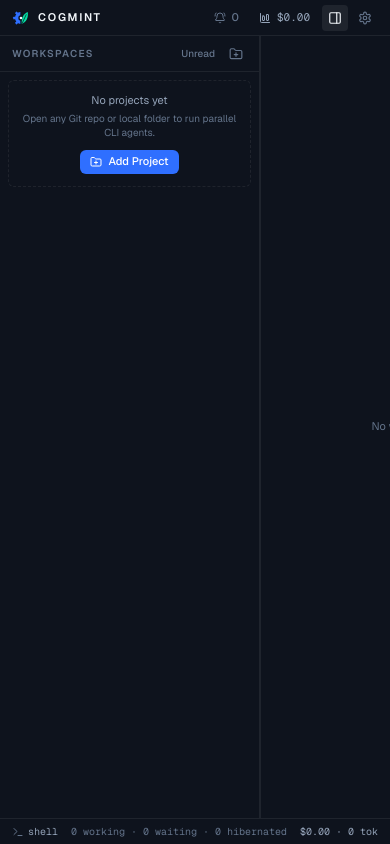
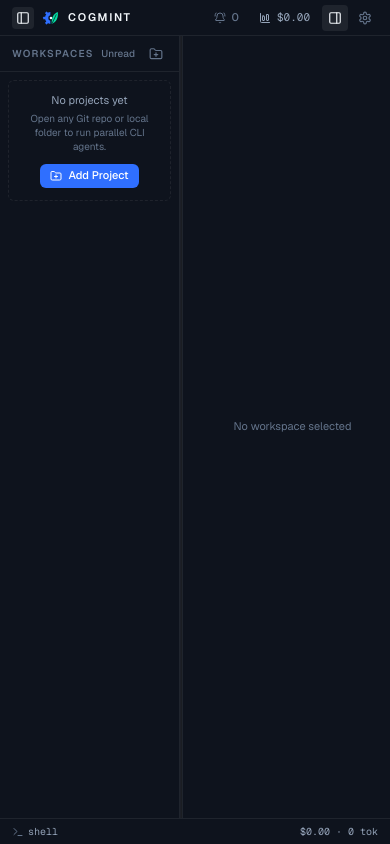
Before and after one commit to ThanhNguyxnOrg/cogmint, a React (Vite) app: page / in a window 390 px wide. Built offline with nearby package versions, Linux system fonts and the light colour scheme.

Commit message:
feat(layout): draggable resize handles for sidebars and split panes, collapsible left rail, and viewport-adaptive responsive layout

```diff
--- a/src/App.tsx
+++ b/src/App.tsx
@@ -16,7 +16,7 @@ export default function App() {
 
   return (
     <AppShell
-      rightDrawer={<ChangesDrawer workspace={activeWorkspace} />}
+      rightDrawer={({ width }) => <ChangesDrawer workspace={activeWorkspace} width={width} />}
       usageView={({ summary, onReload, onBack }) => (
         <Suspense
           fallback={
--- a/src/components/layout/AppShell.tsx
+++ b/src/components/layout/AppShell.tsx
@@ -2,13 +2,18 @@ import { useCallback, useEffect, useState, type ReactNode } from 'react'
 import {
   BellRing,
   ChartColumnBig,
+  PanelLeft,
   PanelRight,
   Search,
   Settings,
   ShieldAlert,
 } from 'lucide-react'
 import { useWorkspaceStore } from '../../stores/useWorkspaceStore'
-import { useSettingsStore } from '../../stores/useSettingsStore'
+import {
+  DEFAULT_LEFT_RAIL_WIDTH,
+  DEFAULT_RIGHT_DRAWER_WIDTH,
+  useSettingsStore,
+} from '../../stores/useSettingsStore'
 import type { HarnessSpec } from '../../types/ipc'
 import type { SplitDirection } from '../../types/workspace'
 import type { UsageSummary } from '../../types/usage'
@@ -30,6 +35,7 @@ import {
 import type { SettingsTabId } from '../settings/SettingsModal'
 import { isModKey } from '../../lib/keybindings'
 import { Kbd, LogoMark } from '../ui/Primitives'
+import { ResizeHandle } from '../ui/ResizeHandle'
 import { AttentionRail } from '../rail/AttentionRail'
 import { SplitStage } from '../stage/SplitStage'
 import { LaunchHarnessModal } from '../stage/LaunchHarnessModal'
@@ -37,7 +43,7 @@ import { StatusBar } from './StatusBar'
 import { CommandPalette, type PaletteCommand } from './CommandPalette'
 
 interface AppShellProps {
-  rightDrawer?: ReactNode
+  rightDrawer?: (props: { width: number }) => ReactNode
   usageView?: (props: { summary: UsageSummary | null; onReload: () => void; onBack: () => void }) => ReactNode
   settingsModal?: (props: {
     open: boolean
@@ -75,9 +81,17 @@ export function AppShell({
 
   const setAvailableShells = useSettingsStore((s) => s.setAvailableShells)
   const setWslDistros = useSettingsStore((s) => s.setWslDistros)
+  const leftRailWidth = useSettingsStore((s) => s.leftRailWidth)
+  const rightDrawerWidth = useSettingsStore((s) => s.rightDrawerWidth)
+  const setLeftRailWidth = useSettingsStore((s) => s.setLeftRailWidth)
+  const setRightDrawerWidth = useSettingsStore((s) => s.setRightDrawerWidth)
 
   const [view, setView] = useState<'workspace' | 'usage'>('workspace')
+  const [leftRailOpen, setLeftRailOpen] = useState(true)
   const [drawerOpen, setDrawerOpen] = useState(true)
+  const [viewportWidth, setViewportWidth] = useState(() =>
+    typeof window !== 'undefined' ? window.innerWidth : 1440,
+  )
   const [paletteOpen, setPaletteOpen] = useState(false)
   const [settingsOpen, setSettingsOpen] = useState(false)
   const [settingsTab, setSettingsTab] = useState<SettingsTabId>('auth')
@@ -167,6 +181,13 @@ export function AppShell({
     }
   }, [view, reloadUsage])
 
+  // Track window resize so sidebars adapt cleanly to any screen ratio / split-screen width
+  useEffect(() => {
+    const onResize = () => setViewportWidth(window.innerWidth)
+    window.addEventListener('resize', onResize)
+    return () => window.removeEventListener('resize', onResize)
+  }, [])
+
   // 3-OS global keyboard shortcuts (capture phase so xterm focus does not swallow app shortcuts)
   useEffect(() => {
     const onKeyDown = (e: KeyboardEvent) => {
@@ -191,6 +212,9 @@ export function AppShell({
       } else if (e.shiftKey && key === 'b') {
         e.preventDefault()
         setDrawerOpen((v) => !v)
+      } else if (!e.shiftKey && key === 'b') {
+        e.preventDefault()
+        setLeftRailOpen((v) => !v)
       } else if (e.shiftKey && key === 'u') {
         e.preventDefault()
         setView((v) => (v === 'usage' ? 'workspace' : 'usage'))
@@ -341,6 +365,14 @@ export function AppShell({
     })),
   ]
 
+  // Dynamically clamp sidebar widths so center terminal always retains usable space at any aspect ratio
+  const maxLeftForViewport = Math.max(180, Math.floor(viewportWidth * 0.34))
+  const effectiveLeftWidth = Math.min(leftRailWidth, maxLeftForViewport)
+  const remainingAfterLeft =
+    viewportWidth - (leftRailOpen ? effectiveLeftWidth : 0) - 320
+  const maxRightForViewport = Math.max(220, Math.min(680, Math.floor(remainingAfterLeft)))
+  const effectiveRightWidth = Math.min(rightDrawerWidth, maxRightForViewport)
+
   return (
     <main
       aria-label="COGMINT Workstation"
@@ -348,7 +380,19 @@ export function AppShell({
     >
       {/* Top Titlebar (36px) */}
       <header className="flex h-9 shrink-0 items-center justify-between gap-2 border-b border-line bg-rail px-3">
-        <div className="flex min-w-0 items-center gap-2.5">
+        <div className="flex min-w-0 items-center gap-2">
+          <button
+            type="button"
+            title="Toggle Workspaces Sidebar (Ctrl+B)"
+            onClick={() => setLeftRailOpen((v) => !v)}
+            className={`rounded p-1 transition-colors cursor-pointer ${
+              leftRailOpen
+                ? 'bg-white/[0.07] text-fg'
+                : 'text-fg-3 hover:bg-white/[0.05] hover:text-fg'
+            }`}
+          >
+            <PanelLeft className="size-3.5" />
+          </button>
           <div className="flex shrink-0 items-center gap-2">
             <LogoMark size={18} />
             <span className="text-[11px] font-semibold tracking-[0.16em] text-fg">COGMINT</span>
@@ -433,13 +477,23 @@ export function AppShell({
 
       {/* Main 3-Column Body */}
       <div className="flex min-h-0 flex-1 overflow-hidden">
+        {leftRailOpen && (
+          <>
             <AttentionRail
-          width={260}
+              width={effectiveLeftWidth}
               onAddProject={() => void handleAddProject()}
               onRemoveProject={(projectId) => void handleRemoveProject(projectId)}
               onCreateWorktree={(projectId) => setWorktreeProjectId(projectId)}
               onLaunchAgent={(workspaceId) => setLaunchContext({ workspaceId })}
             />
+            <ResizeHandle
+              orientation="vertical"
+              ariaLabel="Resize workspaces sidebar"
+              onDragDelta={(delta) => setLeftRailWidth(effectiveLeftWidth + delta)}
+              onReset={() => setLeftRailWidth(DEFAULT_LEFT_RAIL_WIDTH)}
+            />
+          </>
+        )}
 
         <div className={view === 'usage' ? 'hidden' : 'flex min-h-0 min-w-0 flex-1'}>
           <SplitStage
@@ -457,7 +511,17 @@ export function AppShell({
             onBack: () => setView('workspace'),
           })}
 
-        {view === 'workspace' && drawerOpen && rightDrawer}
+        {view === 'workspace' && drawerOpen && rightDrawer && (
+          <>
+            <ResizeHandle
+              orientation="vertical"
+              ariaLabel="Resize Git changes drawer"
+              onDragDelta={(delta) => setRightDrawerWidth(effectiveRightWidth - delta)}
+              onReset={() => setRightDrawerWidth(DEFAULT_RIGHT_DRAWER_WIDTH)}
+            />
+            {rightDrawer({ width: effectiveRightWidth })}
+          </>
+        )}
       </div>
 
       <StatusBar
--- a/src/components/layout/StatusBar.tsx
+++ b/src/components/layout/StatusBar.tsx
@@ -42,7 +42,7 @@ export function StatusBar({ todaySpendUsd, todayTokens, onOpenUsage }: StatusBar
         )}
       </div>
 
-      <div className="flex items-center gap-3 tabular-nums">
+      <div className="hidden items-center gap-3 tabular-nums sm:flex">
         <span>
           {working} working ·{' '}
           <span className={waiting > 0 ? 'text-attn' : ''}>{waiting} waiting</span> · {hibernated}{' '}
@@ -50,7 +50,7 @@ export function StatusBar({ todaySpendUsd, todayTokens, onOpenUsage }: StatusBar
         </span>
       </div>
 
-      <div className="flex items-center gap-3">
+      <div className="flex shrink-0 items-center gap-3">
         <button
           type="button"
           onClick={onOpenUsage}
@@ -58,7 +58,7 @@ export function StatusBar({ todaySpendUsd, todayTokens, onOpenUsage }: StatusBar
         >
           ${todaySpendUsd.toFixed(2)} · {formatTokens(todayTokens)} tok
         </button>
-        <span className="hidden items-center gap-1.5 md:inline-flex">
+        <span className="hidden items-center gap-1.5 lg:inline-flex">
           <Kbd keys="⌘T" /> Agent
           <Kbd keys="⌘⇧A" /> Attention
           <Kbd keys="⌘K" /> Palette
--- a/src/components/settings/SettingsModal.tsx
+++ b/src/components/settings/SettingsModal.tsx
@@ -333,7 +333,7 @@ export function SettingsModal({
         if (e.target === e.currentTarget) onClose()
       }}
     >
-      <div className="flex h-[560px] w-full max-w-3xl animate-modal-in overflow-hidden rounded-lg border border-line-strong bg-raised shadow-2xl">
+      <div className="flex h-[min(560px,90vh)] w-full max-w-3xl animate-modal-in overflow-hidden rounded-lg border border-line-strong bg-raised shadow-2xl">
         <nav className="w-44 shrink-0 border-r border-line bg-rail p-2">
           <div className="px-2 py-1.5 text-[10px] font-semibold tracking-wider text-fg-3 uppercase">
             Settings
--- a/src/components/stage/LaunchHarnessModal.tsx
+++ b/src/components/stage/LaunchHarnessModal.tsx
@@ -106,7 +106,7 @@ export function LaunchHarnessModal({
         if (e.target === e.currentTarget) onClose()
       }}
     >
-      <div className="w-full max-w-xl animate-modal-in rounded-lg border border-line-strong bg-raised shadow-2xl">
+      <div className="flex max-h-[90vh] w-full max-w-xl flex-col animate-modal-in overflow-hidden rounded-lg border border-line-strong bg-raised shadow-2xl">
         <div className="flex items-center justify-between border-b border-line px-4 py-3">
           <div className="flex items-center gap-2">
             <h2 className="text-[13px] font-semibold text-fg">Launch CLI Harness</h2>
@@ -134,7 +134,7 @@ export function LaunchHarnessModal({
           </div>
         </div>
 
-        <div className="space-y-4 p-4">
+        <div className="min-h-0 flex-1 space-y-4 overflow-y-auto p-4">
           <div className="relative">
             <Search className="pointer-events-none absolute top-2 left-2.5 size-3.5 text-fg-3" />
             <input
--- /dev/null
+++ b/src/components/ui/ResizeHandle.tsx
@@ -0,0 +1,77 @@
+import { useRef, useState } from 'react'
+
+interface ResizeHandleProps {
+  /** 'vertical' = left/right bar (col-resize), 'horizontal' = top/bottom bar (row-resize) */
+  orientation: 'vertical' | 'horizontal'
+  onDragDelta: (deltaPx: number) => void
+  onReset?: () => void
+  ariaLabel?: string
+}
+
+/**
+ * Pointer-captured resize handle with a generous 7px hit area centered over a 1px hairline.
+ * Works smoothly even when dragging rapidly across WebGL xterm canvases.
+ */
+export function ResizeHandle({
+  orientation,
+  onDragDelta,
+  onReset,
+  ariaLabel = 'Resize panel',
+}: ResizeHandleProps) {
+  const [dragging, setDragging] = useState(false)
+  const lastPosRef = useRef(0)
+
+  const isVertical = orientation === 'vertical'
+
+  return (
+    <div
+      role="separator"
+      aria-orientation={orientation}
+      aria-label={ariaLabel}
+      title="Drag to resize · Double-click to reset"
+      onDoubleClick={() => onReset?.()}
+      onPointerDown={(e) => {
+        e.preventDefault()
+        e.currentTarget.setPointerCapture(e.pointerId)
+        lastPosRef.current = isVertical ? e.clientX : e.clientY
+        setDragging(true)
+        document.body.style.userSelect = 'none'
+        document.body.style.cursor = isVertical ? 'col-resize' : 'row-resize'
+      }}
+      onPointerMove={(e) => {
+        if (!dragging) return
+        const pos = isVertical ? e.clientX : e.clientY
+        const delta = pos - lastPosRef.current
+        if (delta !== 0) {
+          lastPosRef.current = pos
+          onDragDelta(delta)
+        }
+      }}
+      onPointerUp={(e) => {
+        if (!dragging) return
+        if (e.currentTarget.hasPointerCapture(e.pointerId)) {
+          e.currentTarget.releasePointerCapture(e.pointerId)
+        }
+        setDragging(false)
+        document.body.style.userSelect = ''
+        document.body.style.cursor = ''
+      }}
+      onPointerCancel={() => {
+        setDragging(false)
+        document.body.style.userSelect = ''
+        document.body.style.cursor = ''
+      }}
+      className={`group relative z-10 shrink-0 select-none ${
+        isVertical
+          ? 'h-full w-[5px] -mx-[2px] cursor-col-resize'
+          : 'w-full h-[5px] -my-[2px] cursor-row-resize'
+      }`}
+    >
+      <div
+        className={`pointer-events-none absolute transition-colors ${
+          isVertical ? 'inset-y-0 left-[2px] w-px' : 'inset-x-0 top-[2px] h-px'
+        } ${dragging ? 'bg-cobalt shadow-[0_0_6px_rgba(47,111,255,0.8)]' : 'bg-line group-hover:bg-cobalt/80'}`}
+      />
+    </div>
+  )
+}
--- a/src/stores/useSettingsStore.ts
+++ b/src/stores/useSettingsStore.ts
@@ -13,6 +13,8 @@ interface SettingsState {
   editorPreset: EditorPreset
   budgets: BudgetSettings
   pricingUrl: string
+  leftRailWidth: number
+  rightDrawerWidth: number
 
   setAvailableShells: (shells: ShellProfile[]) => void
   setWslDistros: (distros: string[]) => void
@@ -20,10 +22,37 @@ interface SettingsState {
   setEditorPreset: (preset: EditorPreset) => void
   setBudgets: (budgets: BudgetSettings) => void
   setPricingUrl: (url: string) => void
+  setLeftRailWidth: (width: number) => void
+  setRightDrawerWidth: (width: number) => void
 }
 
 const DEFAULT_PRICING_URL =
   'https://raw.githubusercontent.com/ThanhNguyxnOrg/cogmint/main/src-tauri/resources/pricing.json'
+
+function readStoredNumber(key: string, fallback: number, min: number, max: number): number {
+  if (typeof window === 'undefined') return fallback
+  try {
+    const raw = window.localStorage.getItem(key)
+    if (!raw) return fallback
+    const parsed = Number(raw)
+    if (!Number.isFinite(parsed)) return fallback
+    return Math.min(max, Math.max(min, Math.round(parsed)))
+  } catch {
+    return fallback
+  }
+}
+
+function writeStoredNumber(key: string, value: number) {
+  if (typeof window === 'undefined') return
+  try {
+    window.localStorage.setItem(key, String(Math.round(value)))
+  } catch {
+    // ignore storage errors
+  }
+}
+
+export const DEFAULT_LEFT_RAIL_WIDTH = 260
+export const DEFAULT_RIGHT_DRAWER_WIDTH = 340
 
 export const useSettingsStore = create<SettingsState>((set) => ({
   availableShells: [],
@@ -32,6 +61,13 @@ export const useSettingsStore = create<SettingsState>((set) => ({
   editorPreset: { kind: 'vsCode' },
   budgets: { dailyUsdCap: 15, monthlyUsdCap: 300 },
   pricingUrl: DEFAULT_PRICING_URL,
+  leftRailWidth: readStoredNumber('cogmint:leftRailWidth', DEFAULT_LEFT_RAIL_WIDTH, 180, 480),
+  rightDrawerWidth: readStoredNumber(
+    'cogmint:rightDrawerWidth',
+    DEFAULT_RIGHT_DRAWER_WIDTH,
+    240,
+    680,
+  ),
 
   setAvailableShells: (availableShells) =>
     set((s) => ({
@@ -43,4 +79,14 @@ export const useSettingsStore = create<SettingsState>((set) => ({
   setEditorPreset: (editorPreset) => set({ editorPreset }),
   setBudgets: (budgets) => set({ budgets }),
   setPricingUrl: (pricingUrl) => set({ pricingUrl }),
+  setLeftRailWidth: (width) => {
+    const clamped = Math.min(480, Math.max(180, Math.round(width)))
+    writeStoredNumber('cogmint:leftRailWidth', clamped)
+    set({ leftRailWidth: clamped })
+  },
+  setRightDrawerWidth: (width) => {
+    const clamped = Math.min(680, Math.max(240, Math.round(width)))
+    writeStoredNumber('cogmint:rightDrawerWidth', clamped)
+    set({ rightDrawerWidth: clamped })
+  },
 }))
```
Also changed, not shown: src/components/git/ChangesDrawer.tsx (+14 -4 lines), src/components/stage/SplitStage.tsx (+21 -7 lines). Lines whose indentation alone changed are shown as unchanged.
